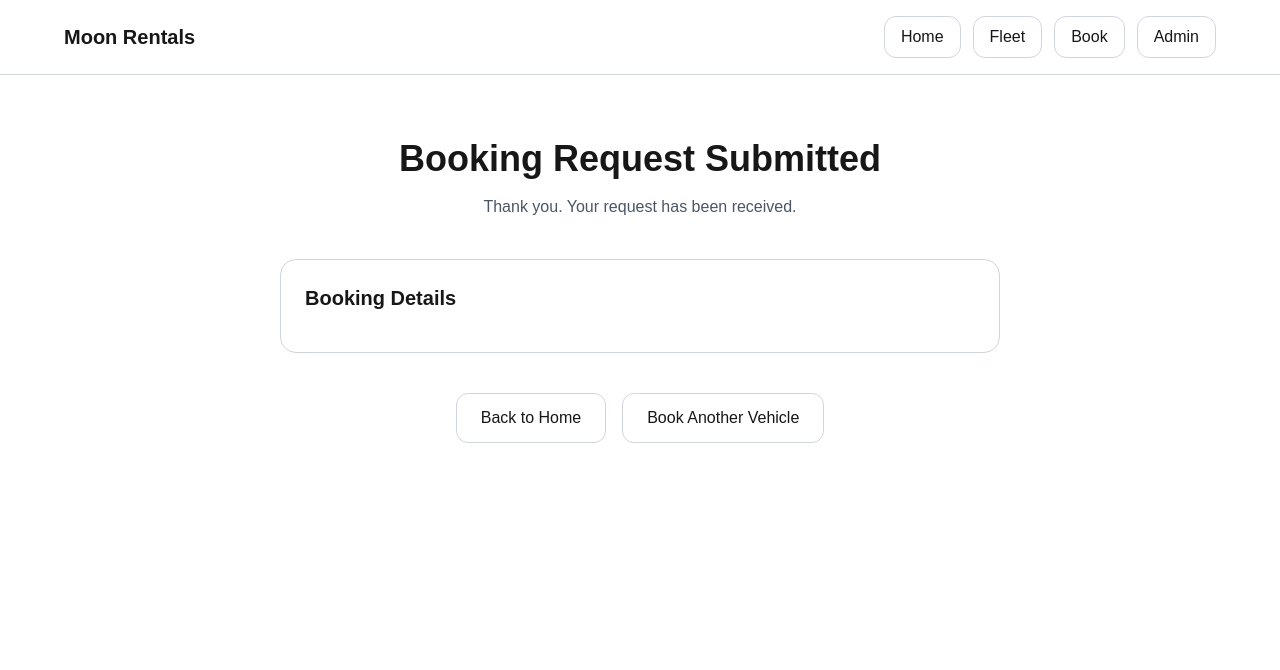
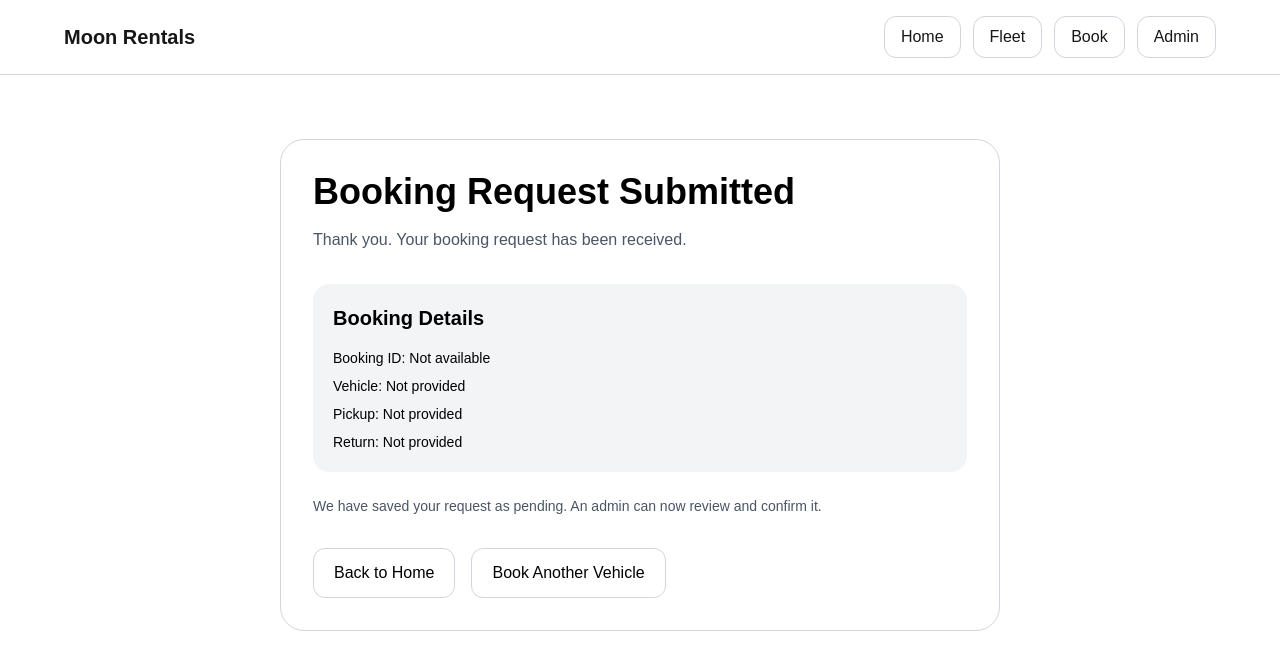
Before and after one commit to jonspad/moon-rentals-booking, a Next.js app in the folder moon-rentals-booking/: page /booking/confirmation in a window 1280 px wide. Shown: the top 670 px of the page. Built offline with nearby package versions, Linux system fonts and the light colour scheme.

Commit message:
Booking system updated with a confirmation number and info for the customer on the booking page.

```diff
--- a/moon-rentals-booking/app/booking/confirmation/page.tsx
+++ b/moon-rentals-booking/app/booking/confirmation/page.tsx
@@ -1,63 +1,69 @@
 'use client';
 
+import Link from 'next/link';
 import { useSearchParams } from 'next/navigation';
-import Link from 'next/link';
 
-export default function BookingConfirmation() {
-  const params = useSearchParams();
+export default function BookingConfirmationPage() {
+  const searchParams = useSearchParams();
 
-  const name = params.get('name');
-  const vehicle = params.get('vehicle');
-  const pickupAt = params.get('pickupAt');
-  const returnAt = params.get('returnAt');
+  const bookingId = searchParams.get('bookingId') || '';
+  const name = searchParams.get('name') || '';
+  const vehicle = searchParams.get('vehicle') || '';
+  const pickupAt = searchParams.get('pickupAt') || '';
+  const returnAt = searchParams.get('returnAt') || '';
 
   return (
-    <main className="mx-auto max-w-3xl px-6 py-16 text-center">
+    <main className="mx-auto max-w-3xl px-6 py-16 text-black dark:text-white">
+      <div className="rounded-3xl border border-gray-300 bg-white p-8 dark:border-gray-700 dark:bg-black">
         <h1 className="text-4xl font-bold">Booking Request Submitted</h1>
 
         <p className="mt-4 text-gray-600 dark:text-gray-300">
-        Thank you{name ? `, ${name}` : ''}. Your request has been received.
+          Thank you{name ? `, ${name}` : ''}. Your booking request has been received.
         </p>
 
-      <div className="mt-10 rounded-2xl border border-gray-300 p-6 text-left dark:border-gray-700">
+        <div className="mt-8 rounded-2xl bg-gray-100 p-5 dark:bg-gray-800">
           <h2 className="text-xl font-semibold">Booking Details</h2>
 
           <div className="mt-4 space-y-2 text-sm">
-          {vehicle && (
             <p>
-              <strong>Vehicle:</strong> {vehicle}
+              <span className="font-medium">Booking ID:</span>{' '}
+              {bookingId || 'Not available'}
             </p>
-          )}
-
-          {pickupAt && (
             <p>
-              <strong>Pickup:</strong> {pickupAt}
+              <span className="font-medium">Vehicle:</span>{' '}
+              {vehicle || 'Not provided'}
             </p>
-          )}
-
-          {returnAt && (
             <p>
-              <strong>Return:</strong> {returnAt}
+              <span className="font-medium">Pickup:</span>{' '}
+              {pickupAt || 'Not provided'}
             </p>
-          )}
+            <p>
+              <span className="font-medium">Return:</span>{' '}
+              {returnAt || 'Not provided'}
+            </p>
           </div>
         </div>
 
-      <div className="mt-10 flex justify-center gap-4">
+        <p className="mt-6 text-sm text-gray-600 dark:text-gray-300">
+          We have saved your request as pending. An admin can now review and confirm it.
+        </p>
+
+        <div className="mt-8 flex flex-wrap gap-4">
           <Link
             href="/"
-          className="rounded-xl border border-gray-300 px-6 py-3 dark:border-gray-700"
+            className="rounded-xl border border-gray-300 px-5 py-3 font-medium dark:border-gray-700"
           >
             Back to Home
           </Link>
 
           <Link
             href="/book"
-          className="rounded-xl border border-gray-300 px-6 py-3 dark:border-gray-700"
+            className="rounded-xl border border-gray-300 px-5 py-3 font-medium dark:border-gray-700"
           >
             Book Another Vehicle
           </Link>
         </div>
+      </div>
     </main>
   );
 }
--- a/moon-rentals-booking/app/booking/page.tsx
+++ b/moon-rentals-booking/app/booking/page.tsx
@@ -1,7 +1,7 @@
 'use client';
 
 import { useEffect, useMemo, useState } from 'react';
-import { useRouter, useSearchParams } from 'next/navigation';
+import { useSearchParams } from 'next/navigation';
 import { vehicles } from '@/lib/vehicles';
 
 type Vehicle = {
@@ -52,7 +52,6 @@ function isOverlapping(
 }
 
 export default function BookingPage() {
-  const router = useRouter();
   const searchParams = useSearchParams();
 
   const groupId = searchParams.get('groupId') || '';
@@ -132,10 +131,7 @@ export default function BookingPage() {
         const blockStart = new Date(block.start);
         const blockEnd = new Date(block.end);
 
-        if (
-          Number.isNaN(blockStart.getTime()) ||
-          Number.isNaN(blockEnd.getTime())
-        ) {
+        if (Number.isNaN(blockStart.getTime()) || Number.isNaN(blockEnd.getTime())) {
           return false;
         }
 
@@ -151,10 +147,7 @@ export default function BookingPage() {
         const bookingStart = new Date(booking.pickupAt);
         const bookingEnd = new Date(booking.returnAt);
 
-        if (
-          Number.isNaN(bookingStart.getTime()) ||
-          Number.isNaN(bookingEnd.getTime())
-        ) {
+        if (Number.isNaN(bookingStart.getTime()) || Number.isNaN(bookingEnd.getTime())) {
           return false;
         }
 
@@ -184,8 +177,8 @@ export default function BookingPage() {
   const estimatedTotal = selectedVehicle
     ? totalDays * selectedVehicle.pricePerDay
     : groupSummaryVehicle
-    ? totalDays * groupSummaryVehicle.pricePerDay
-    : 0;
+      ? totalDays * groupSummaryVehicle.pricePerDay
+      : 0;
 
   async function handleSubmit(e: React.FormEvent<HTMLFormElement>) {
     e.preventDefault();
@@ -223,25 +216,28 @@ export default function BookingPage() {
       }
 
       const selectedVehicleLabel = selectedVehicle
-        ? `${selectedVehicle.make} ${selectedVehicle.model} - ${
-            selectedVehicle.color !== 'Unknown'
-              ? selectedVehicle.color
-              : `Unit #${selectedVehicle.id}`
+        ? `${selectedVehicle.year} ${selectedVehicle.make} ${selectedVehicle.model}${
+            selectedVehicle.color !== 'Unknown' ? ` - ${selectedVehicle.color}` : ''
           }`
-        : 'Vehicle';
+        : `${groupSummaryVehicle.year} ${groupSummaryVehicle.make} ${groupSummaryVehicle.model}`;
 
-      router.push(
-        `/booking/confirmation?name=${encodeURIComponent(
-          fullName
-        )}&vehicle=${encodeURIComponent(
-          selectedVehicleLabel
-        )}&pickupAt=${encodeURIComponent(
-          pickupAt
-        )}&returnAt=${encodeURIComponent(returnAt)}`
-      );
+      const params = new URLSearchParams({
+        bookingId: String(data.booking?.id ?? ''),
+        name: fullName,
+        vehicle: selectedVehicleLabel,
+        pickupAt,
+        returnAt,
+      });
+
+      window.location.href = `/booking/confirmation?${params.toString()}`;
+      return;
     } catch (err) {
       console.error('Booking submit error:', err);
-      setError('Something went wrong while submitting your booking.');
+      setError(
+        err instanceof Error
+          ? `Something went wrong while submitting your booking: ${err.message}`
+          : 'Something went wrong while submitting your booking.'
+      );
     } finally {
       setLoadingSubmit(false);
     }
@@ -262,9 +258,7 @@ export default function BookingPage() {
     return (
       <main className="mx-auto max-w-3xl px-6 py-12 text-black dark:text-white">
         <h1 className="text-3xl font-bold">Booking</h1>
-        <p className="mt-4 text-red-600 dark:text-red-400">
-          Vehicle group not found.
-        </p>
+        <p className="mt-4 text-red-600 dark:text-red-400">Vehicle group not found.</p>
       </main>
     );
   }
@@ -324,9 +318,7 @@ export default function BookingPage() {
               <span className="font-medium">Available units in pool:</span>{' '}
               {availableVehicles.length}
             </p>
-            <p className="text-lg font-semibold">
-              Estimated Total: ${estimatedTotal}
-            </p>
+            <p className="text-lg font-semibold">Estimated Total: ${estimatedTotal}</p>
           </div>
         </section>
 
@@ -343,9 +335,7 @@ export default function BookingPage() {
             </p>
           ) : (
             <div className="mt-4">
-              <label className="mb-2 block text-sm font-medium">
-                Available colors / units
-              </label>
+              <label className="mb-2 block text-sm font-medium">Available colors / units</label>
               <select
                 value={selectedVehicleId}
                 onChange={(e) => setSelectedVehicleId(e.target.value)}
@@ -355,7 +345,8 @@ export default function BookingPage() {
                 <option value="">Select an available unit</option>
                 {availableVehicles.map((vehicle) => (
                   <option key={vehicle.id} value={vehicle.id}>
-                    {vehicle.color !== 'Unknown' ? vehicle.color : 'Color not specified'} • Unit #{vehicle.id}
+                    {vehicle.color !== 'Unknown' ? vehicle.color : 'Color not specified'} • Unit #
+                    {vehicle.id}
                   </option>
                 ))}
               </select>
@@ -366,9 +357,7 @@ export default function BookingPage() {
 
           <form onSubmit={handleSubmit} className="mt-6 space-y-4">
             <div>
-              <label className="mb-2 block text-sm font-medium">
-                Full Name
-              </label>
+              <label className="mb-2 block text-sm font-medium">Full Name</label>
               <input
                 type="text"
                 value={fullName}
--- a/moon-rentals-booking/data/bookings.json
+++ b/moon-rentals-booking/data/bookings.json
@@ -64,5 +64,93 @@
     "email": "paul.hogge@gmail.com",
     "phone": "7576045402",
     "status": "cancelled"
+  },
+  {
+    "id": 7,
+    "createdAt": "2026-03-31T14:30:21.164Z",
+    "vehicleId": 23,
+    "pickupAt": "2026-03-31T10:29",
+    "returnAt": "2026-04-01T10:30",
+    "fullName": "Paul Hogge",
+    "email": "paul.hogge@gmail.com",
+    "phone": "7576045402",
+    "status": "cancelled"
+  },
+  {
+    "id": 8,
+    "createdAt": "2026-03-31T14:38:31.076Z",
+    "vehicleId": 23,
+    "pickupAt": "2026-04-01T10:38",
+    "returnAt": "2026-04-02T10:38",
+    "fullName": "Paul Hogge",
+    "email": "paul.hogge@gmail.com",
+    "phone": "7576045402",
+    "status": "cancelled"
+  },
+  {
+    "id": 9,
+    "createdAt": "2026-03-31T14:38:57.335Z",
+    "vehicleId": 23,
+    "pickupAt": "2026-04-01T10:38",
+    "returnAt": "2026-04-02T10:38",
+    "fullName": "Paul Hogge",
+    "email": "paul.hogge@gmail.com",
+    "phone": "7576045402",
+    "status": "cancelled"
+  },
+  {
+    "id": 10,
+    "createdAt": "2026-03-31T14:47:01.831Z",
+    "vehicleId": 23,
+    "pickupAt": "2026-03-31T10:46",
+    "returnAt": "2026-04-01T10:46",
+    "fullName": "Paul Hogge",
+    "email": "paul.hogge@gmail.com",
+    "phone": "7576045402",
+    "status": "cancelled"
+  },
+  {
+    "id": 11,
+    "createdAt": "2026-03-31T14:47:48.927Z",
+    "vehicleId": 23,
+    "pickupAt": "2026-04-01T10:47",
+    "returnAt": "2026-04-02T10:47",
+    "fullName": "Paul Hogge",
+    "email": "paul.hogge@gmail.com",
+    "phone": "7576045402",
+    "status": "cancelled"
+  },
+  {
+    "id": 12,
+    "createdAt": "2026-03-31T14:55:32.200Z",
+    "vehicleId": 23,
+    "pickupAt": "2026-04-01T10:55",
+    "returnAt": "2026-04-02T10:55",
+    "fullName": "Paul Hogge",
+    "email": "paul.hogge@gmail.com",
+    "phone": "7576045402",
+    "status": "cancelled"
+  },
+  {
+    "id": 13,
+    "createdAt": "2026-03-31T14:57:18.022Z",
+    "vehicleId": 23,
+    "pickupAt": "2026-04-01T10:57",
+    "returnAt": "2026-04-02T10:57",
+    "fullName": "Paul Hogge",
+    "email": "paul.hogge@gmail.com",
+    "phone": "7576045402",
+    "status": "cancelled"
+  },
+  {
+    "id": 14,
+    "createdAt": "2026-03-31T15:02:26.621Z",
+    "vehicleId": 23,
+    "pickupAt": "2026-04-01T11:02",
+    "returnAt": "2026-04-02T11:02",
+    "fullName": "Paul Hogge",
+    "email": "paul.hogge@gmail.com",
+    "phone": "7576045402",
+    "status": "pending"
   }
 ]
```
Lines whose indentation alone changed are shown as unchanged.
